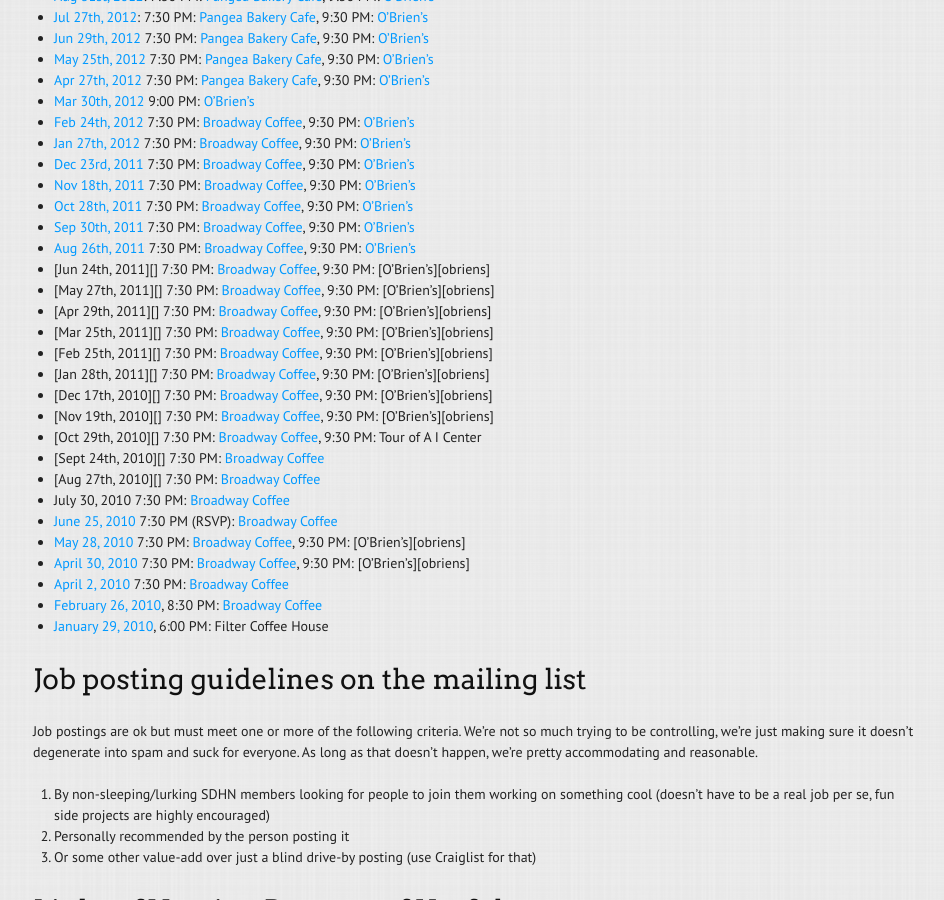
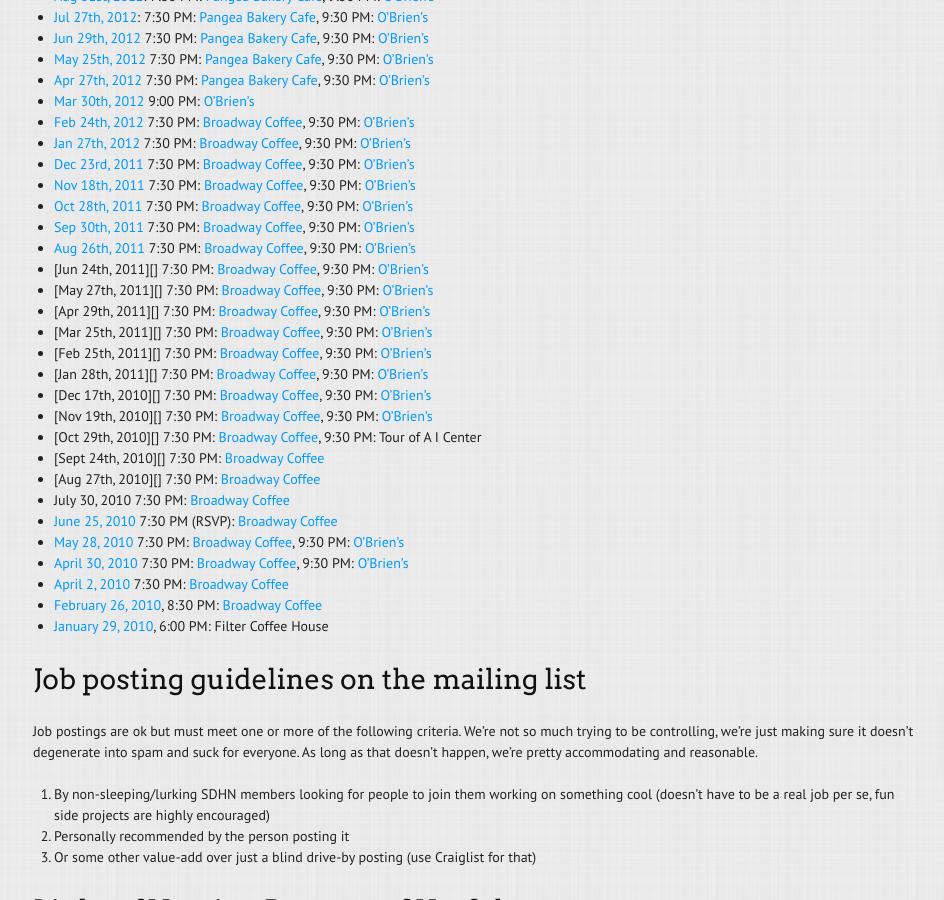
Before and after one commit to sdhn/sdhn.github.com, a Jekyll site: the page built from index.md, in a window 1280 px wide and 900 px high, scrolled down 1668 px. Shown: the whole window, without its empty margins (157-1101 px from the left). Built offline with Jekyll 4.4.1, drawn with Linux system fonts in a browser that asks for light colours; part of the change alters nothing that is shown.

Commit message:
Update index.md

```diff
--- a/index.md
+++ b/index.md
@@ -75,21 +75,21 @@ Previous SDHN Meetups
 - [Oct 28th, 2011][] 7:30 PM: [Broadway Coffee][], 9:30 PM: [O'Brien's][]
 - [Sep 30th, 2011][] 7:30 PM: [Broadway Coffee][], 9:30 PM: [O'Brien's][]
 - [Aug 26th, 2011][] 7:30 PM: [Broadway Coffee][], 9:30 PM: [O'Brien's][]
-- [Jun 24th, 2011][] 7:30 PM: [Broadway Coffee][], 9:30 PM: [O'Brien's][obriens]
-- [May 27th, 2011][] 7:30 PM: [Broadway Coffee][], 9:30 PM: [O'Brien's][obriens]
-- [Apr 29th, 2011][] 7:30 PM: [Broadway Coffee][], 9:30 PM: [O'Brien's][obriens]
-- [Mar 25th, 2011][] 7:30 PM: [Broadway Coffee][], 9:30 PM: [O'Brien's][obriens]
-- [Feb 25th, 2011][] 7:30 PM: [Broadway Coffee][], 9:30 PM: [O'Brien's][obriens]
-- [Jan 28th, 2011][] 7:30 PM: [Broadway Coffee][], 9:30 PM: [O'Brien's][obriens]
-- [Dec 17th, 2010][] 7:30 PM: [Broadway Coffee][], 9:30 PM: [O'Brien's][obriens]
-- [Nov 19th, 2010][] 7:30 PM: [Broadway Coffee][], 9:30 PM: [O'Brien's][obriens]
+- [Jun 24th, 2011][] 7:30 PM: [Broadway Coffee][], 9:30 PM: [O'Brien's][]
+- [May 27th, 2011][] 7:30 PM: [Broadway Coffee][], 9:30 PM: [O'Brien's][]
+- [Apr 29th, 2011][] 7:30 PM: [Broadway Coffee][], 9:30 PM: [O'Brien's][]
+- [Mar 25th, 2011][] 7:30 PM: [Broadway Coffee][], 9:30 PM: [O'Brien's][]
+- [Feb 25th, 2011][] 7:30 PM: [Broadway Coffee][], 9:30 PM: [O'Brien's][]
+- [Jan 28th, 2011][] 7:30 PM: [Broadway Coffee][], 9:30 PM: [O'Brien's][]
+- [Dec 17th, 2010][] 7:30 PM: [Broadway Coffee][], 9:30 PM: [O'Brien's][]
+- [Nov 19th, 2010][] 7:30 PM: [Broadway Coffee][], 9:30 PM: [O'Brien's][]
 - [Oct 29th, 2010][] 7:30 PM: [Broadway Coffee][], 9:30 PM: Tour of A I Center
 - [Sept 24th, 2010][] 7:30 PM: [Broadway Coffee][]
 - [Aug 27th, 2010][] 7:30 PM: [Broadway Coffee][]
 - July 30, 2010 7:30 PM: [Broadway Coffee][]
 - [June 25, 2010][] 7:30 PM (RSVP): [Broadway Coffee][]
-- [May 28, 2010][] 7:30 PM: [Broadway Coffee][], 9:30 PM: [O'Brien's][obriens]
-- [April 30, 2010][] 7:30 PM: [Broadway Coffee][], 9:30 PM: [O'Brien's][obriens]
+- [May 28, 2010][] 7:30 PM: [Broadway Coffee][], 9:30 PM: [O'Brien's][]
+- [April 30, 2010][] 7:30 PM: [Broadway Coffee][], 9:30 PM: [O'Brien's][]
 - [April 2, 2010][] 7:30 PM: [Broadway Coffee][]
 - [February 26, 2010][], 8:30 PM: [Broadway Coffee][]
 - [January 29, 2010][], 6:00 PM: Filter Coffee House
```
